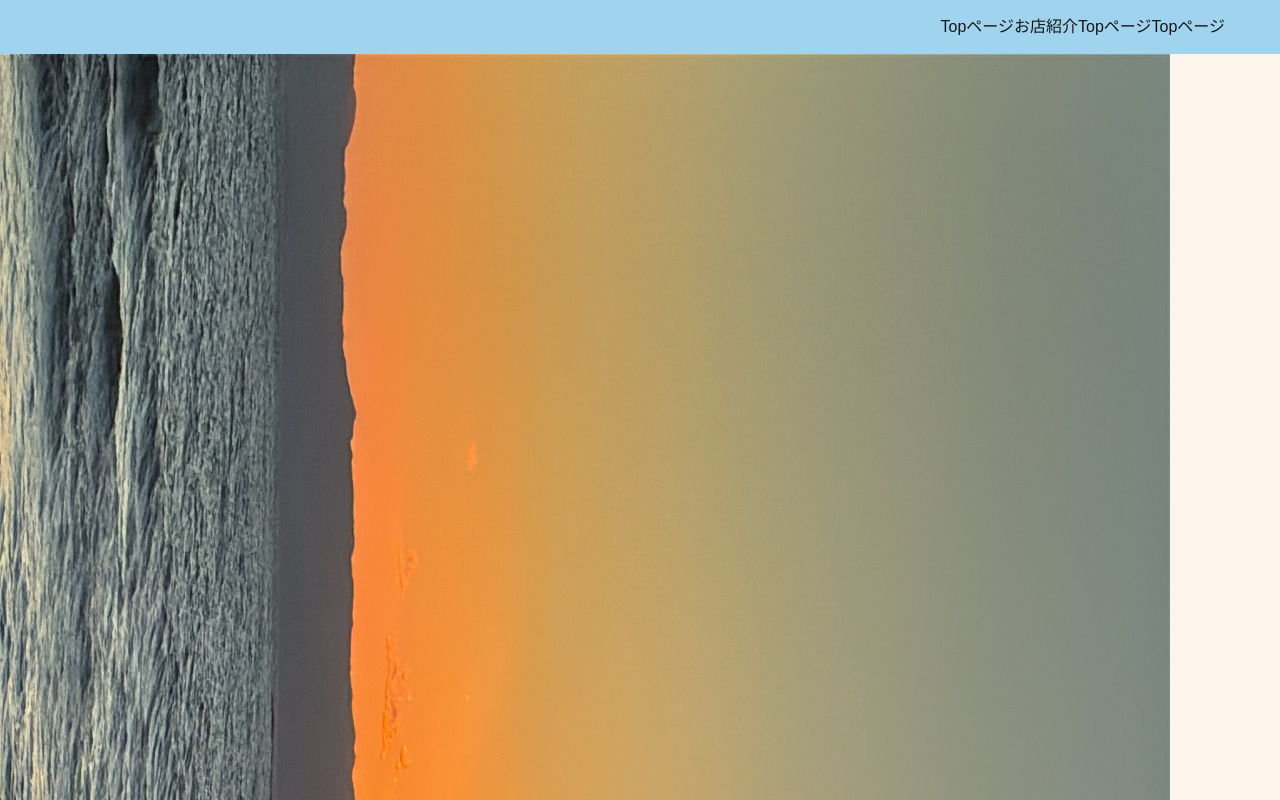
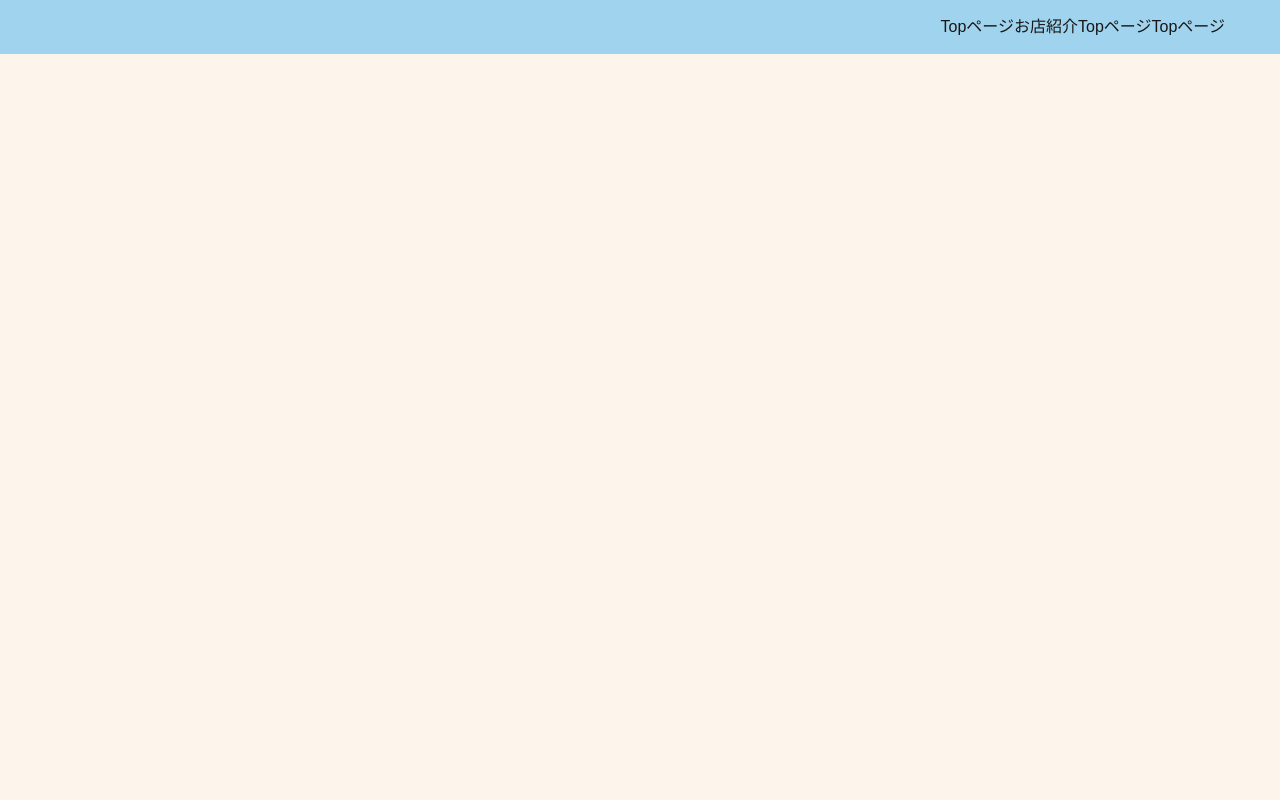
Before and after one commit to Tomoryo211/enosima_island, a Next.js app: page / in a window 1280 px wide. Shown: the top 800 px of the page. Built offline with nearby package versions, Linux system fonts and the light colour scheme.

Commit message:
画像削除/Imageタグ追加

```diff
--- a/app/page.tsx
+++ b/app/page.tsx
@@ -2,14 +2,13 @@
 import {Header} from "./components/Header/Header";
 import  styles  from "./index.module.scss";
 import Image from "next/image";
-import Top from "./Images/mainvisual.jpg";
 
 
 export default function Home() {
   return(
     <div className={styles.body}>
       <Header />
-      <Image src={Top} alt="mainvisual" />
+
     </div>
   )
 }
```
